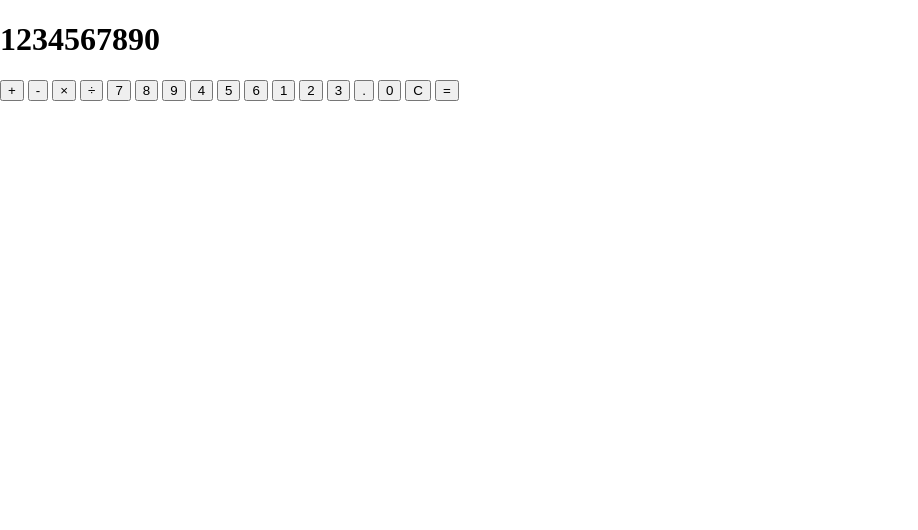
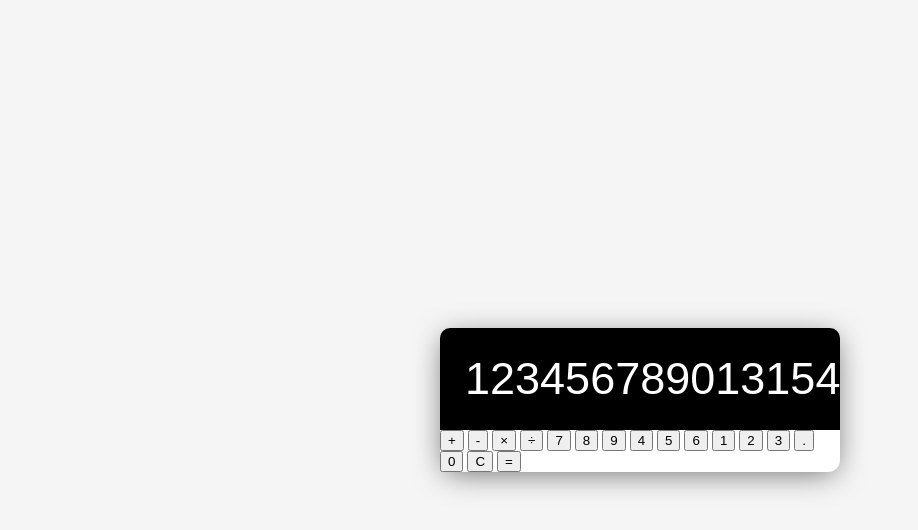
Before and after one commit to stealthman1/calculator, a plain HTML site: page index.html in a window 1280 px wide. Shown: the whole page, without its empty margins (0-918 px from the left). Drawn offline with Linux system fonts and the light colour scheme.

Commit message:
Build UI - Display CSS

```diff
--- a/index.html
+++ b/index.html
@@ -12,7 +12,7 @@
     <div class="calculator">
         <!-- Display -->
         <div class="calculator-display">
-            <h1>1234567890</h1>
+            <h1>123456789013154488848484</h1>
         </div>
         <!-- Buttons -->
         <div class="calculator-buttons">
--- a/style.css
+++ b/style.css
@@ -6,4 +6,55 @@ html {
 body {
   margin: 0;
   min-height: 100vh;
+  display: flex;
+  justify-content: center;
+  align-items: center;
+  background: whitesmoke;
+  /* background: linear-gradient(to right, #2C5364, #203A43, #0F2027); */
 }
+
+.calculator {
+  background: white;
+  width: 400px;
+  border-radius: 12px;
+  box-shadow: 0 5px 30px -5px rgba(0, 0, 0, 0.6);
+}
+
+
+/* Display */
+.calculator-display {
+  background: black;
+  color: white;
+  margin: 0;
+  display: flex;
+  align-items: center;
+  justify-content: flex-end;
+  border-radius: 10px 10px 0 0;
+}
+
+.calculator-display h1 {
+  margin: 0;
+  padding: 25px;
+  font-size: 45px;
+  font-family: 'Lucida', sans-serif;
+  font-weight: 100;
+  overflow-x: auto;
+}
+
+/* Custom Scrollbar */
+::-webkit-scrollbar {
+  width: 10px;
+  height: 10px;
+}
+
+::-webkit-scrollbar-track {
+  background: #f1f1f1;
+}
+
+::-webkit-scrollbar-thumb {
+  background: #888;
+}
+
+::-webkit-scrollbar-thumb:hover {
+  background: #555;
+}
```
